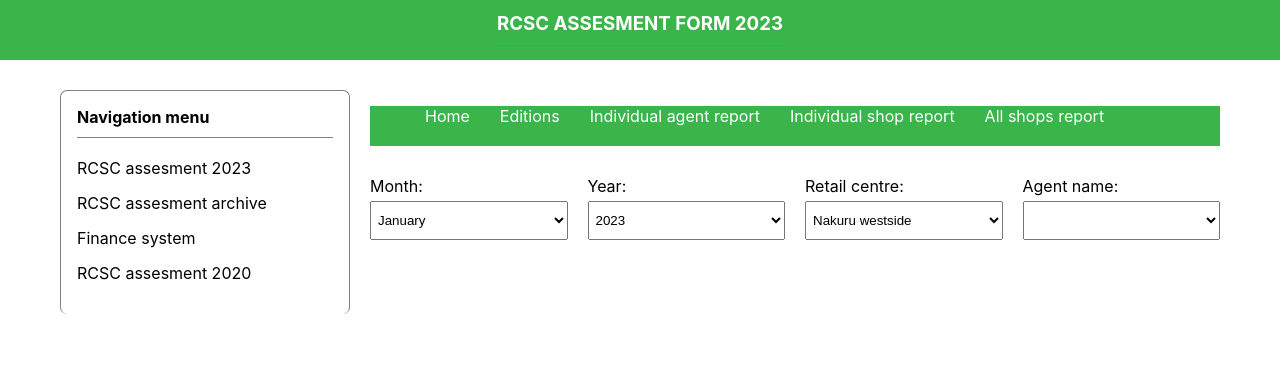
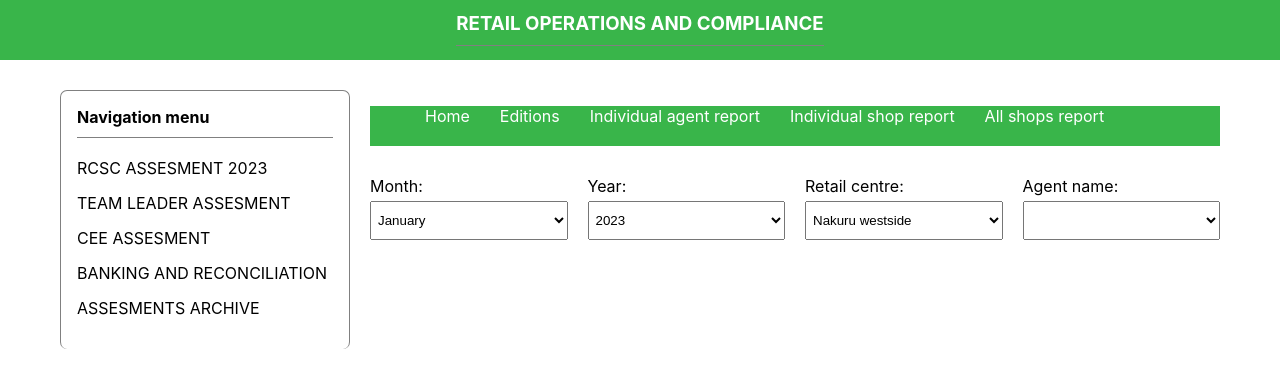
Before and after one commit to Mashmighty/assesmentform, a React (Create React App) app: page / in a window 1280 px wide. Shown: the top 388 px of the page. Built offline with nearby package versions, Linux system fonts and the light colour scheme.

Commit message:
Navigation menu update

```diff
--- a/src/components/header/index.js
+++ b/src/components/header/index.js
@@ -3,7 +3,7 @@ import "./index.css"
 const Header = () => {
   return (
     <div className='header'>
-        <h3 className='title'>RCSC ASSESMENT FORM 2023</h3>
+        <h3 className='title'>RETAIL OPERATIONS AND COMPLIANCE</h3>
     </div>
   )
 }
--- a/src/components/sideMenu/index.js
+++ b/src/components/sideMenu/index.js
@@ -5,10 +5,11 @@ const SideMenu = () => {
     <div className='side-menu'>
         <div className='title'>Navigation menu</div>
         <ul className='side-links'>
-          <li className='link'>RCSC assesment 2023</li>
-          <li className='link'>RCSC assesment archive</li>
-          <li className='link'>Finance system</li>
-          <li className='link'>RCSC assesment 2020</li>
+          <li className='link'>RCSC ASSESMENT 2023</li>
+          <li className='link'>TEAM LEADER ASSESMENT</li>
+          <li className='link'>CEE ASSESMENT</li>
+          <li className='link'>BANKING AND RECONCILIATION</li>
+          <li className='link'>ASSESMENTS ARCHIVE</li>
         </ul>
       </div>
   )
```
